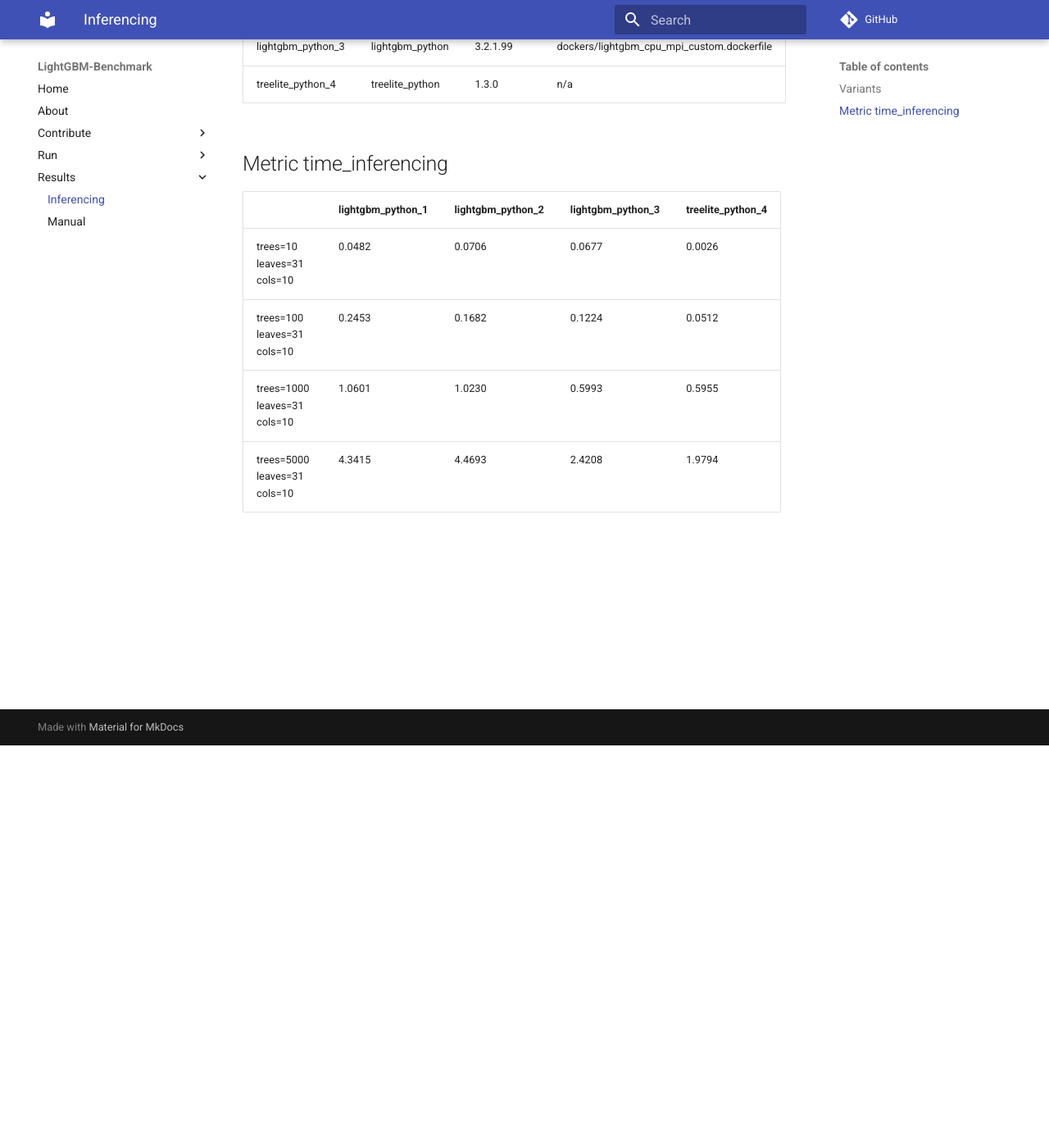
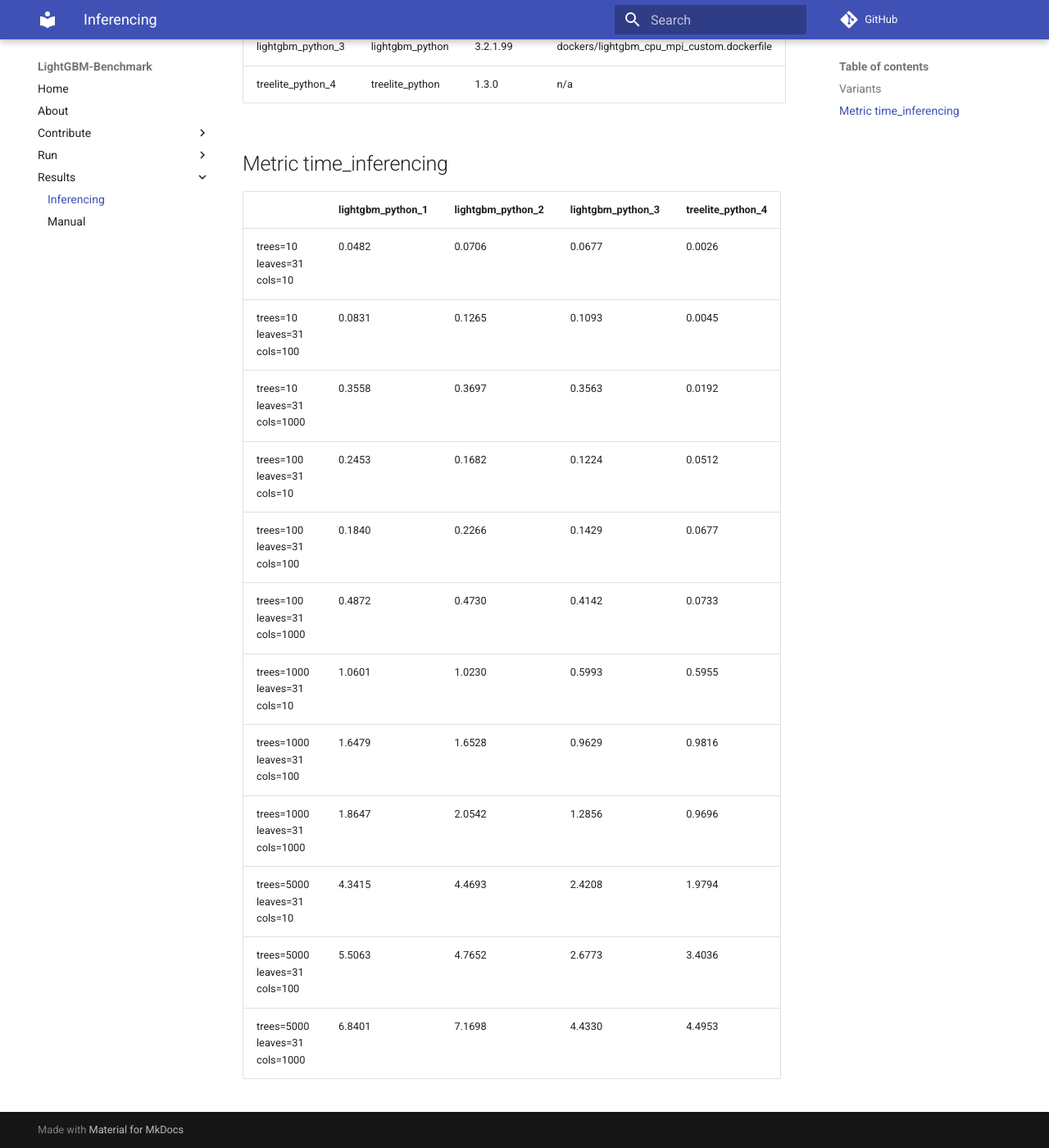
Before and after one commit to microsoft/lightgbm-benchmark, an MkDocs documentation site: the page built from docs/results/inferencing.md, in a window 1280 px wide and 1400 px high, scrolled down 491 px. Shown: the whole window at 82% size. Built offline with MkDocs 1.6.1 and Material for MkDocs 9.7.7, drawn with Linux system fonts in a browser that asks for light colours; comment, search, counter and statistics services are not loaded.

Commit message:
run on full data

```diff
--- a/docs/results/inferencing.md
+++ b/docs/results/inferencing.md
@@ -19,6 +19,14 @@
 | &nbsp; | lightgbm_python_1 | lightgbm_python_2 | lightgbm_python_3 | treelite_python_4 |
 | :-- | :-- | :-- | :-- | :-- |
 | trees=10<br/>leaves=31<br/>cols=10<br/> | 0.0482 | 0.0706 | 0.0677 | 0.0026 |
+| trees=10<br/>leaves=31<br/>cols=100<br/> | 0.0831 | 0.1265 | 0.1093 | 0.0045 |
+| trees=10<br/>leaves=31<br/>cols=1000<br/> | 0.3558 | 0.3697 | 0.3563 | 0.0192 |
 | trees=100<br/>leaves=31<br/>cols=10<br/> | 0.2453 | 0.1682 | 0.1224 | 0.0512 |
+| trees=100<br/>leaves=31<br/>cols=100<br/> | 0.1840 | 0.2266 | 0.1429 | 0.0677 |
+| trees=100<br/>leaves=31<br/>cols=1000<br/> | 0.4872 | 0.4730 | 0.4142 | 0.0733 |
 | trees=1000<br/>leaves=31<br/>cols=10<br/> | 1.0601 | 1.0230 | 0.5993 | 0.5955 |
+| trees=1000<br/>leaves=31<br/>cols=100<br/> | 1.6479 | 1.6528 | 0.9629 | 0.9816 |
+| trees=1000<br/>leaves=31<br/>cols=1000<br/> | 1.8647 | 2.0542 | 1.2856 | 0.9696 |
 | trees=5000<br/>leaves=31<br/>cols=10<br/> | 4.3415 | 4.4693 | 2.4208 | 1.9794 |
+| trees=5000<br/>leaves=31<br/>cols=100<br/> | 5.5063 | 4.7652 | 2.6773 | 3.4036 |
+| trees=5000<br/>leaves=31<br/>cols=1000<br/> | 6.8401 | 7.1698 | 4.4330 | 4.4953 |
```
